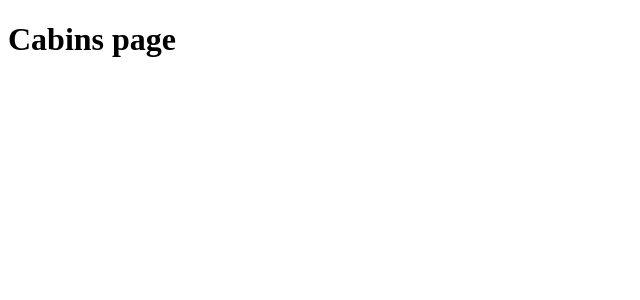
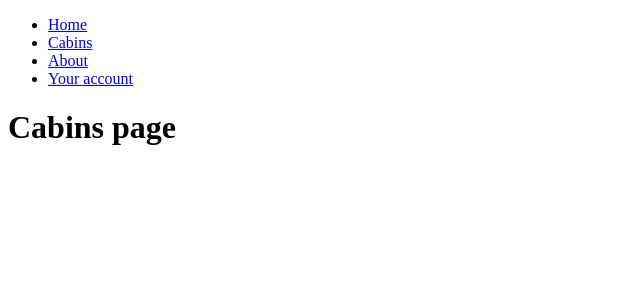
Before and after one commit to koroush-97/the-wild-oasis-website, a Next.js app: page /cabins in a window 1280 px wide. Shown: the top 300 px of the page, without its empty margins (0-640 px from the left). Built offline with nearby package versions, Linux system fonts and the light colour scheme.

Commit message:
add navigation layout for all app

```diff
--- a/app/cabins/page.js
+++ b/app/cabins/page.js
@@ -1,3 +1,9 @@
+import Navigation from "../components/Navigation";
+
 export default function Page() {
-  return <h1>Cabins page</h1>;
+  return (
+    <div>
+      <h1>Cabins page</h1>
+    </div>
+  );
 }
--- a/app/components/Navigation.js
+++ b/app/components/Navigation.js
@@ -3,6 +3,9 @@ import Link from "next/link";
 export default function Navigation() {
   return (
     <ul>
+      <li>
+        <Link href="/"> Home </Link>
+      </li>
       <li>
         <Link href="/cabins"> Cabins </Link>
       </li>
--- a/app/layout.js
+++ b/app/layout.js
@@ -1,12 +1,17 @@
+import Navigation from "./components/Navigation";
+
 export const metadata = {
-  title: 'Next.js',
-  description: 'Generated by Next.js',
-}
+  title: "Next.js",
+  description: "Generated by Next.js",
+};
 
 export default function RootLayout({ children }) {
   return (
     <html lang="en">
-      <body>{children}</body>
+      <body>
+        <Navigation />
+        <main>{children}</main>
+      </body>
     </html>
-  )
+  );
 }
--- a/app/page.js
+++ b/app/page.js
@@ -1,4 +1,5 @@
 import Link from "next/link";
+import Navigation from "./components/Navigation";
 
 export default function Page() {
   return (
```
